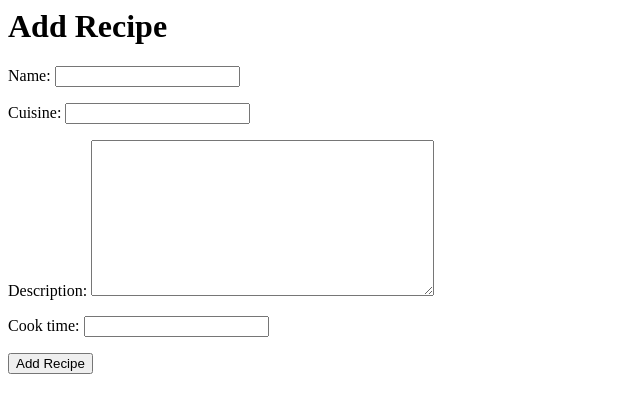
After one commit to cbolze91/django-crud-app-lab, a Django app: page /recipes/create/ in a window 1280 px wide. The commit adds this page. Shown: the top 413 px of the page, without its empty margins (0-640 px from the left). Run offline with Django 5.2, Linux system fonts and the light colour scheme.

Commit message:
Add recipe create page

```diff
--- a/recipecollector/recipes/templates/recipes/index.html
+++ b/recipecollector/recipes/templates/recipes/index.html
@@ -1,6 +1,8 @@
 <h1>Recipe List</h1>
 
 {% for recipe in recipes %}
+
+<a href="/recipes/create/">Add a Recipe</a>
 
 <a href="/recipes/{{ recipe.id }}/">
     <h3>{{ recipe.name }}</h3>
--- /dev/null
+++ b/recipecollector/recipes/templates/recipes/recipe_form.html
@@ -0,0 +1,7 @@
+<h1>Add Recipe</h1>
+
+<form method="post">
+    {% csrf_token %}
+    {{ form.as_p }}
+    <button type="submit">Add Recipe</button>
+</form>
--- a/recipecollector/recipes/urls.py
+++ b/recipecollector/recipes/urls.py
@@ -5,4 +5,5 @@ urlpatterns = [
     path('', views.home, name='home'),
     path('recipes/', views.recipe_index, name='recipe-index'),
     path('recipes/<int:recipe_id>/', views.recipe_detail, name='recipe-detail'),
+    path('recipes/create/', views.RecipeCreate.as_view(), name='recipe-create'),
 ]
--- a/recipecollector/recipes/views.py
+++ b/recipecollector/recipes/views.py
@@ -1,4 +1,5 @@
 from django.shortcuts import render
+from django.views.generic.edit import CreateView
 from .models import Recipe
 
 def home(request):
@@ -15,3 +16,7 @@ def recipe_detail(request, recipe_id):
         'recipes/detail.html',
         {'recipe': recipe}
     )
+
+class RecipeCreate(CreateView):
+    model = Recipe
+    fields = ['name', 'cuisine', 'description', 'cook_time']
```
